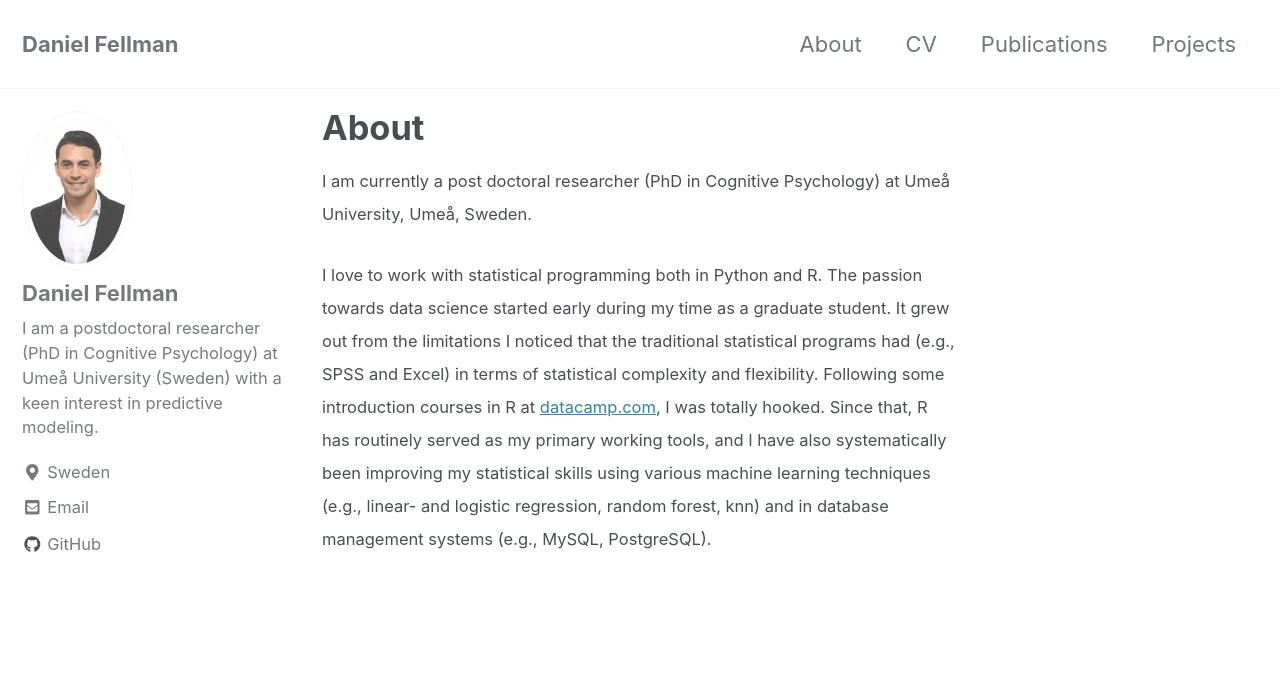
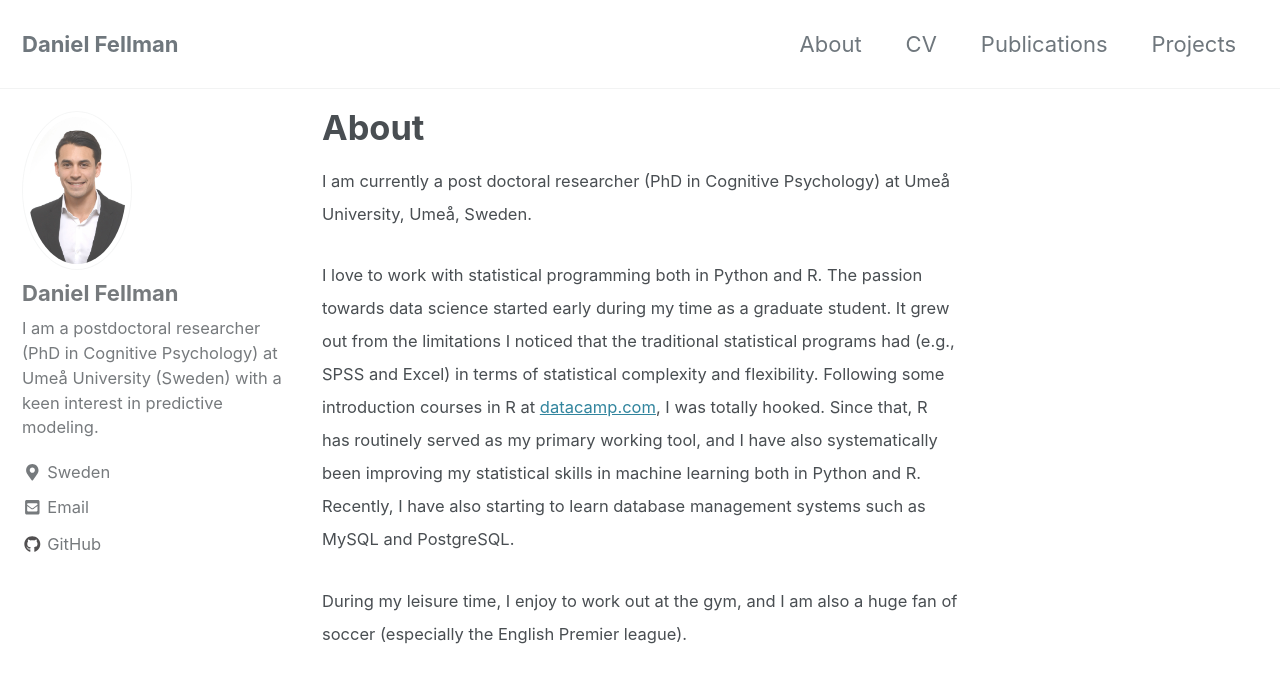
Before and after one commit to danielfellman/danielfellman.github.io, a Jekyll site: the page built from _pages/about.md, in a window 1280 px wide and 900 px high. Shown: the top 683 px of the window. Built offline with Jekyll 4.4.1, drawn with Linux system fonts in a browser that asks for light colours; cached includes are drawn as plain includes; nearby versions of some CDN libraries.

Commit message:
Update about.md

```diff
--- a/_pages/about.md
+++ b/_pages/about.md
@@ -5,5 +5,7 @@ permalink: /about/
 
 <small> I am currently a post doctoral researcher (PhD in Cognitive Psychology) at Umeå University, Umeå, Sweden. <small>
 
-<small> I love to work with statistical programming both in Python and R. The passion towards data science started early during my time as a graduate student. It grew out from the limitations I noticed that the traditional statistical programs had (e.g., SPSS and Excel) in terms of statistical complexity and flexibility. Following some introduction courses in R at [datacamp.com](https://datacamp.com/), I was totally hooked. Since that, R has routinely served as my primary working tools, and I have also systematically been improving my
-statistical skills using various machine learning techniques (e.g., linear- and logistic regression, random forest, knn) and in database management systems (e.g., MySQL, PostgreSQL). <small>
+<small> I love to work with statistical programming both in Python and R. The passion towards data science started early during my time as a graduate student. It grew out from the limitations I noticed that the traditional statistical programs had (e.g., SPSS and Excel) in terms of statistical complexity and flexibility. Following some introduction courses in R at [datacamp.com](https://datacamp.com/), I was totally hooked. Since that, R has routinely served as my primary working tool, and I have also systematically been improving my
+statistical skills in machine learning both in Python and R. Recently, I have also starting to learn database management systems such as MySQL and PostgreSQL. <small>
+
+<small> During my leisure time, I enjoy to work out at the gym, and I am also a huge fan of soccer (especially the English Premier league).<small>
```
